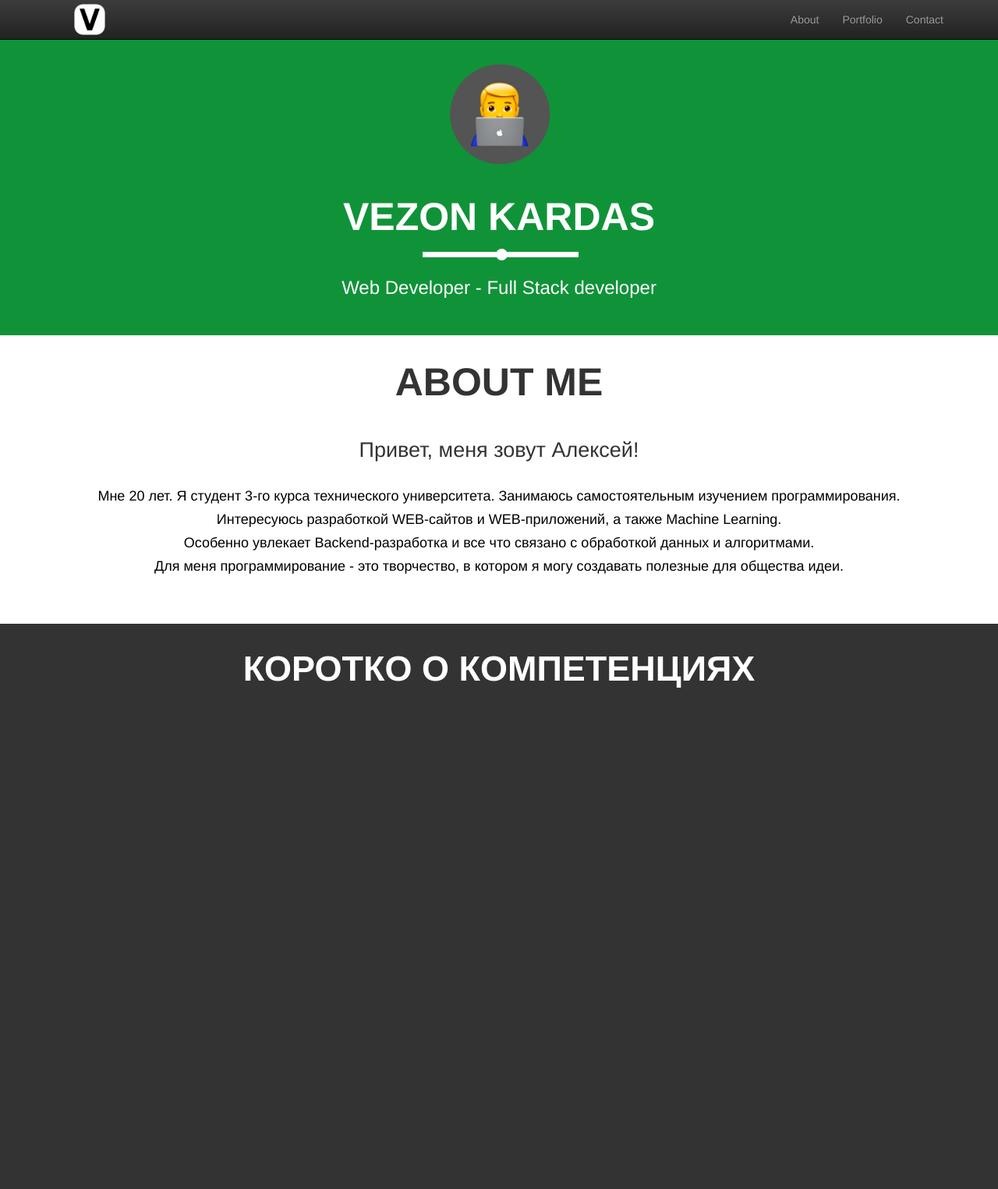
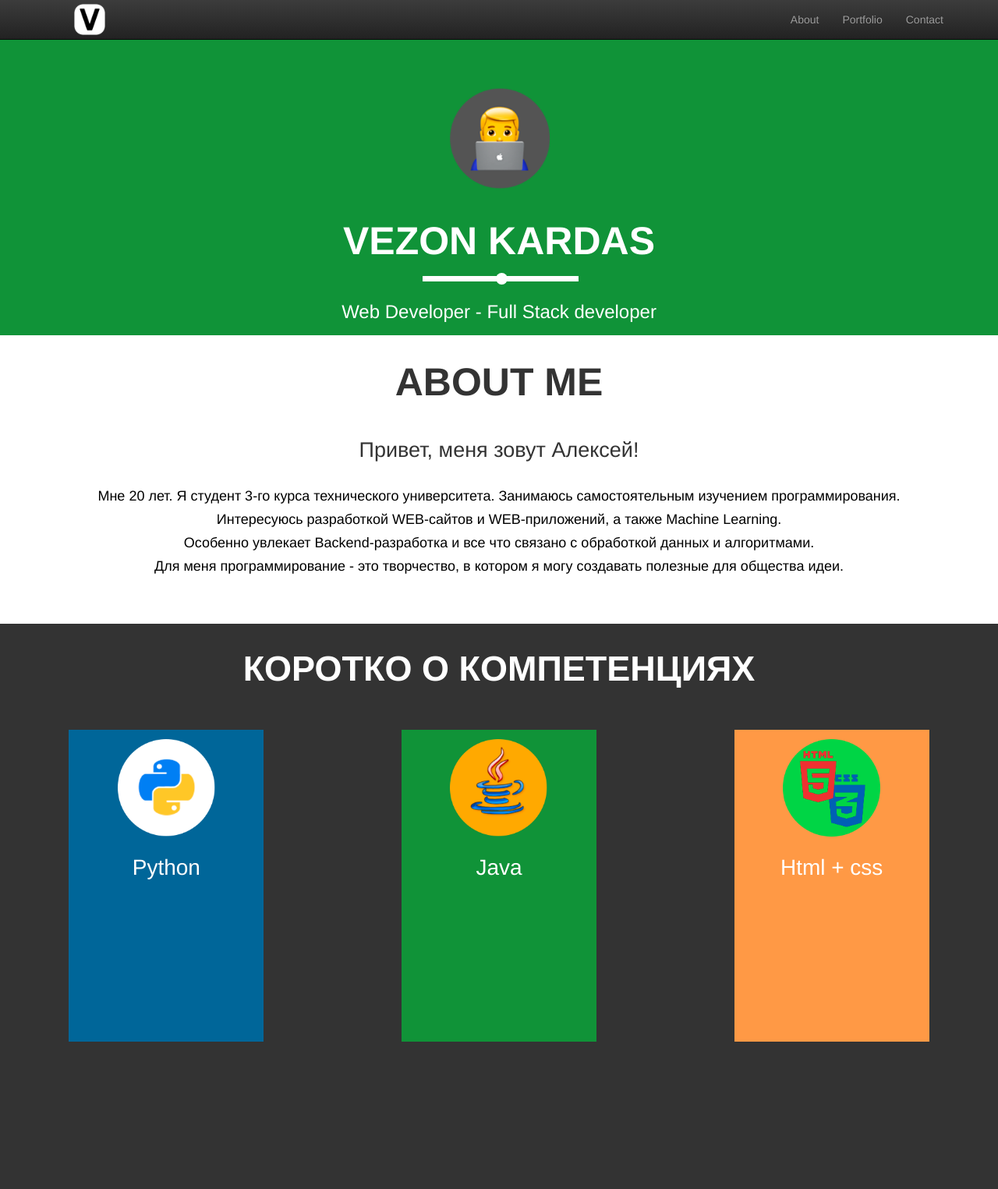
Before and after one commit to 5l1v3r1/Vripple_Django, a Django app: page / in a window 1280 px wide. Shown: the whole page at 78% size. Run offline with Django 3.2, Linux system fonts and the light colour scheme; some libraries are stand-ins or nearby versions.

Commit message:
Начало проработки блока Компетенции

```diff
--- a/Home/templates/home.html
+++ b/Home/templates/home.html
@@ -37,6 +37,26 @@
     <div class="container-fluid x">
         <div class="containerX">
             <h2>Коротко о компетенциях</h2>
+            <div class="row ">
+                <div class="justify-content-center col-lg-4 col-md-4 col-sm-4 col rectangle_block1">
+                    <div class="top-cover center-block blocks Python_block">
+                        <img id="L_img" src="/static/Python.png" alt="Картинка Python">
+                        <h4>Python</h4>
+                    </div>
+                </div>
+                <div class="justify-content-center col-lg-4 col-md-4 col-sm-4 col rectangle_block2">
+                    <div class="top-cover center-block blocks Java_block">
+                        <img id="L_img" src="/static/Java.png" alt="Картинка Java">
+                        <h4>Java</h4>
+                    </div>
+                </div>
+                <div class="justify-content-center col-lg-4 col-md-4 col-sm-4 col rectangle_block3">
+                    <div class="top-cover center-block blocks Html">
+                        <img id="L_img" src="/static/Html.png" alt="Картинка Html+Css">
+                        <h4>Html + css</h4>
+                    </div>
+                </div>
+            </div>
         </div>
     </div>
 </body>
--- a/Home/urls.py
+++ b/Home/urls.py
@@ -5,3 +5,4 @@
 urlpatterns = [
     path('', views.home, name='home'),
 ]
+#plan col-auto mx-2 my-2 justify-content-center favorite rectangle_block1
--- a/static/Home/block_one.css
+++ b/static/Home/block_one.css
@@ -26,7 +26,7 @@
     font-size: 24px;
 }
 #headerwrap1{
-    padding-top: 1.9%;
+    padding-top: 0.7%;
     width: 18%;
     height: 18%;
 }
@@ -92,3 +92,47 @@
     font-weight: bolder;
     text-transform: uppercase;
 }
+.x h4{
+    padding-top: 6%;
+    text-align: center;
+    font-size: 28px;
+    color: white;
+}
+.row{
+    padding-top: 3.5%;
+}
+.rectangle_block1 {
+    width: 300px;!important;
+    height: 400px;
+}
+.rectangle_block2 {
+    width: 300px;
+    height: 400px;
+}
+.rectangle_block3 {
+    width: 300px;
+    height: 400px;
+}
+.blocks{
+    width: 250px;
+    height: 400px;
+}
+.Python_block{
+    background: #006699;
+}
+.Java_block{
+    background: #109338;
+}
+.Html{
+    background: #FF9945;
+}
+#L_img{
+    padding-top: 5%;
+    display:block;
+	margin:auto;
+    width: 50%;
+    height: auto;
+}
+.col{
+    padding-left: 100px;!important;
+}
```
Also changed, not shown: static/Html.png (added), static/Java.png (added), static/Python.png (added), static/social_html5_html_71.png (added), 3 other files.
